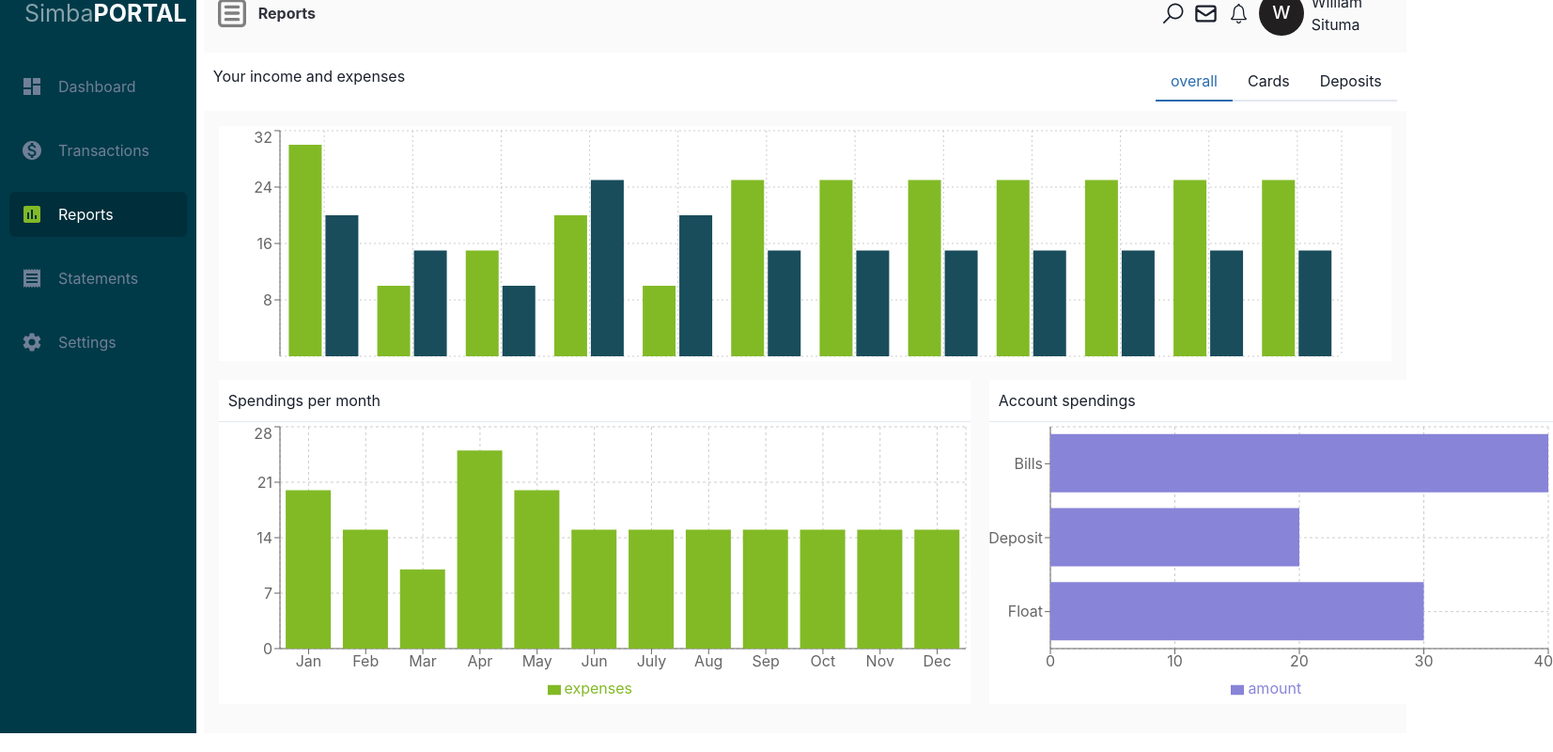
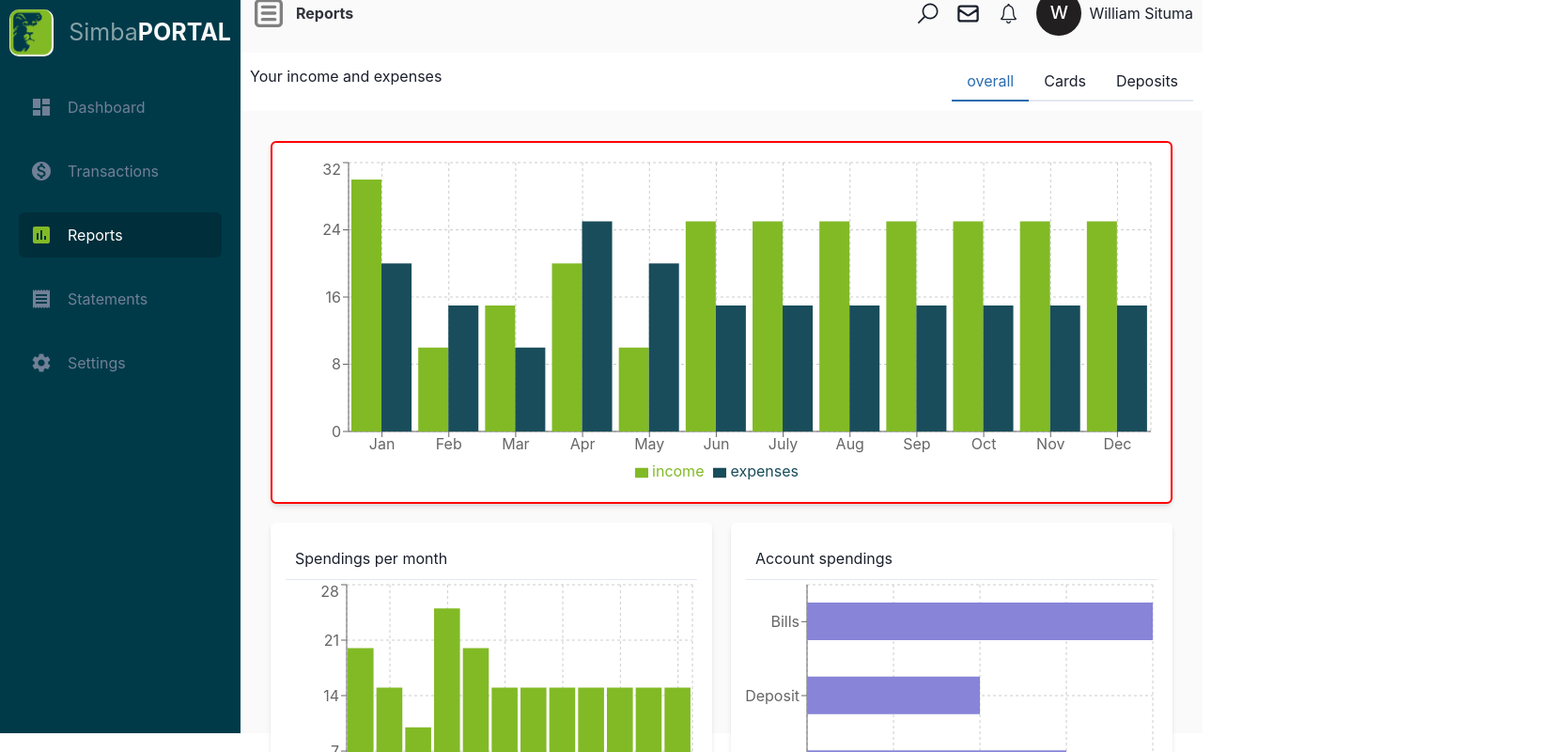
Before and after one commit to SIMONKAMAU21/KCB-portal, a React (Vite) app: page /reports in a window 1280 px wide. Shown: the part 20-820 px from the top of the page at 94% size, 1653 px wide, since content can reach past the window. Built offline with nearby package versions, Linux system fonts and the light colour scheme.

Commit message:
modified the dashbord

```diff
--- a/src/components/RoutesPageWrapper/index.jsx
+++ b/src/components/RoutesPageWrapper/index.jsx
@@ -1,35 +1,68 @@
-import React from 'react'
-import { Box, HStack, VStack } from '@chakra-ui/react';
-import Logo from '../logo/Logo';
-import Navbar from '../../layouts/Navbar';
-import Sidebar from '../../layouts/Sidebar';
+import React, { useState } from "react";
+import {
+  Box,
+  HStack,
+  VStack,
+  useBreakpointValue,
+  IconButton,
+} from "@chakra-ui/react";
+import Logo from "../logo/Logo";
+import Navbar from "../../layouts/Navbar";
+import Sidebar from "../../layouts/Sidebar";
+import { HamburgerIcon, CloseIcon } from "@chakra-ui/icons";
 
+const PageWrapper = ({ rightChildren, Background, children }) => {
+  const displayMode = useBreakpointValue({ base: "none", md: "block" });
+  const sidebarWidth = useBreakpointValue({ base: "60%", md: "20%" });
+  const [isOpen, setIsOpen] = useState(false);
 
-const PageWrapper = ({rightChildren, Background, children }) => {
+  const navigationStyles = {
+    top: 0,
+    left: 0,
+    height: "100vh",
+    width: sidebarWidth,
+    padding: "10px",
+    zIndex: 500,
+    display: displayMode,
+  };
+
   return (
+    <>
+      <IconButton
+        icon={isOpen ? <CloseIcon boxSize="20px" /> : <HamburgerIcon boxSize="20px" />}
+        display={{ base: "block", md: "none" }}
+        position="fixed"
+        top="20px"
+        color="black"
+        bg="#82BA26"
+        left="10px"
+        w="30px"
+        h="30px"
+        onClick={() => setIsOpen(!isOpen)}
+        zIndex={1000}
+      />
       <HStack>
         <VStack
           flex={1}
           bg={Background || "#003A49"}
-        h='100vh'
+          sx={{ ...navigationStyles, display: isOpen ? "block" : displayMode }}
+          position={{ base: "absolute", md: "fixed" }}
+          h="100vh"
         >
-        <Box p='10px'>
+          <Box>
             <Logo />
           </Box>
           <Sidebar />
         </VStack>
 
-      <VStack flex={6}
-        bg='#FAFAFA'
-        h='100vh'
-        w='100vw'
-      >
+        <VStack flex={6} bg="#FAFAFA" h="100vh" w="100vw" ml={{ base: "none", md: "20%" }}>
           <Navbar />
           {rightChildren}
           {children}
         </VStack>
       </HStack>
-  )
-}
+    </>
+  );
+};
 
-export default PageWrapper
+export default PageWrapper;
--- a/src/components/logo/Logo.jsx
+++ b/src/components/logo/Logo.jsx
@@ -6,9 +6,9 @@ const Logo = ({ bgColor }) => {
   const portalColor = bgColor === 'red' ? 'red' : bgColor === 'white' ? '#013B4A' : '#F8FAFA';
 
   return (
-    <HStack spacing={4} display='flex' w='100%'>
-      <Box>
-        <Image src={kcb} w='50px' h='50px' borderRadius='10px' />
+    <HStack spacing={4} display='flex' w='100%'mt={"20px"}>
+      <Box  >
+        <Image src={kcb} w={{base:"30px",md:"50px"}} h={{base:"30px",md:"50px"}} borderRadius='10px' />
       </Box>
       <Box display='flex' alignItems='center'>
         <span style={{ color: '#87A2A9', fontSize: '25px' }}>Simba</span>
--- a/src/layouts/Navbar.jsx
+++ b/src/layouts/Navbar.jsx
@@ -12,22 +12,23 @@ const Navbar = () => {
   const activeLink = sidebarLinks.find(link => location.pathname.includes(link.path));
 
   return (
-    <HStack w='100%' justifyContent='space-between' p='10px 10px 10px 10px'>
+    <HStack w='100%' justifyContent='space-between' p='10px'>
       <HStack>
-        <Box>
+        <Box display={{ base: "none", md: "block" }}>
           <CgMenuBoxed size='40px' color='gray' />
         </Box>
-        <Box fontWeight='bold' color='rgb(50,51,61)'>
+        <Box fontWeight='bold' color='rgb(50,51,61)' ml={{ base: "50px", md: "1px" }}>
           {activeLink ? activeLink.label : ''}
         </Box>
       </HStack>
-      <HStack justifyContent='space-around' w='20%'>
-        <Box><LiaSearchSolid size='27px' /></Box>
-        <Box><HiOutlineMail size='27px' /></Box>
-        <Box><IoIosNotificationsOutline size='27px' /></Box>
+
+      <HStack spacing={{ base: 2, md: 4 }} alignItems='center'>
+        <Box display={{ base: "block", md: "block" }}><LiaSearchSolid size='27px' /></Box>
+        <Box display={{ base: "block", md: "block" }}><HiOutlineMail size='27px' /></Box>
+        <Box display={{ base: "block", md: "block" }}><IoIosNotificationsOutline size='27px' /></Box>
         <HStack>
-          <Avatar name='William' bg='rgb(34,31,32)'></Avatar>
-          <Text>William Situma</Text>
+          <Avatar name='William' bg='rgb(34,31,32)' />
+          <Text display={{ base: "none", md: "block" }}>William Situma</Text>
         </HStack>
       </HStack>
     </HStack>
--- a/src/layouts/Sidebar.jsx
+++ b/src/layouts/Sidebar.jsx
@@ -1,43 +1,76 @@
-import React from 'react';
-import { NavLink, useLocation } from 'react-router-dom';
-import { Box, HStack, Text, Icon } from '@chakra-ui/react';
-import { MdDashboard, MdMonetizationOn, MdAssessment, MdReceipt, MdSettings } from 'react-icons/md';
+import React from "react";
+import { NavLink, useLocation } from "react-router-dom";
+import {
+  Box,
+  HStack,
+  Icon,
+  IconButton,
+  Text,
+  useBreakpointValue,
+} from "@chakra-ui/react";
+import {
+  MdDashboard,
+  MdMonetizationOn,
+  MdAssessment,
+  MdReceipt,
+  MdSettings,
+} from "react-icons/md";
+import { useState } from "react";
 
 export const sidebarLinks = [
-  { path: '/dashboard', label: 'Dashboard', icon: MdDashboard },
-  { path: '/transaction', label: 'Transactions', icon: MdMonetizationOn },
-  { path: '/reports', label: 'Reports', icon: MdAssessment },
-  { path: '/statements', label: 'Statements', icon: MdReceipt },
-  { path: '/settings', label: 'Settings', icon: MdSettings },
+  { path: "/dashboard", label: "Dashboard", icon: MdDashboard },
+  { path: "/transaction", label: "Transactions", icon: MdMonetizationOn },
+  { path: "/reports", label: "Reports", icon: MdAssessment },
+  { path: "/statements", label: "Statements", icon: MdReceipt },
+  { path: "/settings", label: "Settings", icon: MdSettings },
 ];
 
 const Sidebar = () => {
   const location = useLocation();
 
-
   return (
-    <Box p="10px" color='#6F7E84' w='100%'>
+    <>
+      <Box p="10px" color="#6F7E84" w="100%" mt={"20px"}>
         {sidebarLinks.map((link, index) => (
           <NavLink
             to={link.path}
             key={index}
-          style={{ textDecoration: 'none', display: 'block', marginBottom: '20px' }}
+            style={{
+              textDecoration: "none",
+              display: "block",
+              marginBottom: "20px",
+            }}
           >
             <Box
               borderRadius="md"
-            w='100%'
-            bg={location.pathname.includes(link.path) ? '#002E3A' : 'none' }
+              w="100%"
+              bg={location.pathname.includes(link.path) ? "#002E3A" : "none"}
               p="3"
-            _hover={{ bg: '#002E3A' }}
+              _hover={{ bg: "#002E3A" }}
             >
-            <HStack spacing="4" alignItems="center" color={location.pathname.includes(link.path) ?  'white' : 'gray.500'}>
-              <Icon as={link.icon} boxSize="6" color={location.pathname.includes(link.path )?  'rgb(130,186,38)' : 'gray.500'} />
+              <HStack
+                spacing="4"
+                alignItems="center"
+                color={
+                  location.pathname.includes(link.path) ? "white" : "gray.500"
+                }
+              >
+                <Icon
+                  as={link.icon}
+                  boxSize="6"
+                  color={
+                    location.pathname.includes(link.path)
+                      ? "rgb(130,186,38)"
+                      : "gray.500"
+                  }
+                />
                 <Text>{link.label}</Text>
               </HStack>
             </Box>
           </NavLink>
         ))}
       </Box>
+    </>
   );
 };
 
--- a/src/pages/Reports/Overall.jsx
+++ b/src/pages/Reports/Overall.jsx
@@ -1,57 +1,88 @@
-import { Box, HStack, Heading,Text } from '@chakra-ui/react'
-import React from 'react'
-import data from '../../data/data.json'
-import accountData from '../../data/accountData.json'
-import { BarChart, Bar, XAxis, YAxis, CartesianGrid, Tooltip, Legend,  Line } from 'recharts';
-
+import { Box, HStack, Text } from '@chakra-ui/react';
+import React from 'react';
+import data from '../../data/data.json';
+import accountData from '../../data/accountData.json';
+import { BarChart, Bar, XAxis, YAxis, CartesianGrid, Tooltip, Legend, ResponsiveContainer } from 'recharts';
 
 const Overall = () => {
+  const getBarSize = () => {
+    const screenWidth = window.innerWidth;
+    if (screenWidth > 1200) return 40;
+    if (screenWidth > 768) return 20;
+    return 10;
+  };
+
   return (
-    <Box w='100%'>
+    <Box w='100%' p={{ base: 1, md: 4 }}>
+      <Box bg='white' w='100%' p={{ base: 1, md: 4 }} boxShadow='md' borderRadius='md' border={"2px solid red"}>
+        <ResponsiveContainer width="100%" height={350}>
+          <BarChart data={data}>
+            <CartesianGrid strokeDasharray="3 3" />
+            <XAxis dataKey="name" />
+            <YAxis />
+            <Tooltip />
+            <Legend />
+            <Bar dataKey="income" fill="#82BA26" barSize={getBarSize()} />
+            <Bar dataKey="expenses" fill="#194D5B" barSize={getBarSize()} />
+          </BarChart>
+        </ResponsiveContainer>
+      </Box>
 
-      <Box bg='white' w='100%' >
-        <BarChart width={1200} height={250} data={data}  >
-          <CartesianGrid strokeDasharray="2 3" />
-          <YAxis />
-          <Tooltip />
-          <Bar dataKey="income"  fill="#82BA26" />
-          <Bar dataKey="expenses"  fill="#194D5B" />
-        </BarChart>
-      </Box>
-      <Box>
-
-        <HStack justifyContent='space-around' mt='20px' w='100%' gap='20px'>
-          <Box mb={10} bg='white' flex={1}>
-            <Text size="md" p='10px'>Spendings per month</Text>
-            <hr/>
-            <BarChart width={800} height={300} data={data}>
+      <HStack
+        justifyContent='space-around'
+        mt='20px'
+        w='100%'
+        gap='20px'
+        flexDirection={{ base: 'column', md: 'row' }}
+      >
+        <Box
+          mb={10}
+          bg='white'
+          flex={1}
+          p={{ base: 2, md: 4 }}
+          boxShadow='md'
+          borderRadius='md'
+          width={{ base: '100%', md: '50%' }}
+        >
+          <Text size="md" p='10px'>Spendings per month</Text>
+          <hr />
+          <ResponsiveContainer width="100%" height={300}>
+            <BarChart data={data}>
               <CartesianGrid strokeDasharray="3 3" />
               <XAxis dataKey="name" />
               <YAxis />
               <Tooltip />
               <Legend />
-              <Bar  dataKey="expenses" fill="#82BA26" />
-              {/* <Line type="monotone" dataKey="expenses" stroke="#8884d8" /> */}
+              <Bar dataKey="expenses" fill="#82BA26" barSize={getBarSize()} />
             </BarChart>
-          </Box>
-          <Box mb={10} bg='white' flex={1}>
-            <Text size="md"  p='10px'>Account spendings</Text>
-            <hr/>
-            <BarChart width={600} height={300} data={accountData} layout='vertical'>
+          </ResponsiveContainer>
+        </Box>
+
+        <Box
+          mb={10}
+          bg='white'
+          flex={1}
+          p={{ base: 2, md: 4 }}
+          boxShadow='md'
+          borderRadius='md'
+          width={{ base: '100%', md: '50%' }}
+        >
+          <Text size="md" p='10px'>Account spendings</Text>
+          <hr />
+          <ResponsiveContainer width="100%" height={300}>
+            <BarChart data={accountData} layout='vertical'>
               <CartesianGrid strokeDasharray="3 3" />
               <XAxis type='number' />
-              <YAxis type='category'  dataKey='name'/>
+              <YAxis type='category' dataKey='name' />
               <Tooltip />
               <Legend />
-
-              <Bar dataKey="amount"  fill="#8884d8" />
+              <Bar dataKey="amount" fill="#8884d8" barSize={getBarSize()} />
             </BarChart>
-          </Box>
-        </HStack>
-      </Box>
+          </ResponsiveContainer>
+        </Box>
+      </HStack>
     </Box>
-
-  )
+  );
 }
 
-export default Overall
+export default Overall;
```
Lines whose indentation alone changed are shown as unchanged.
